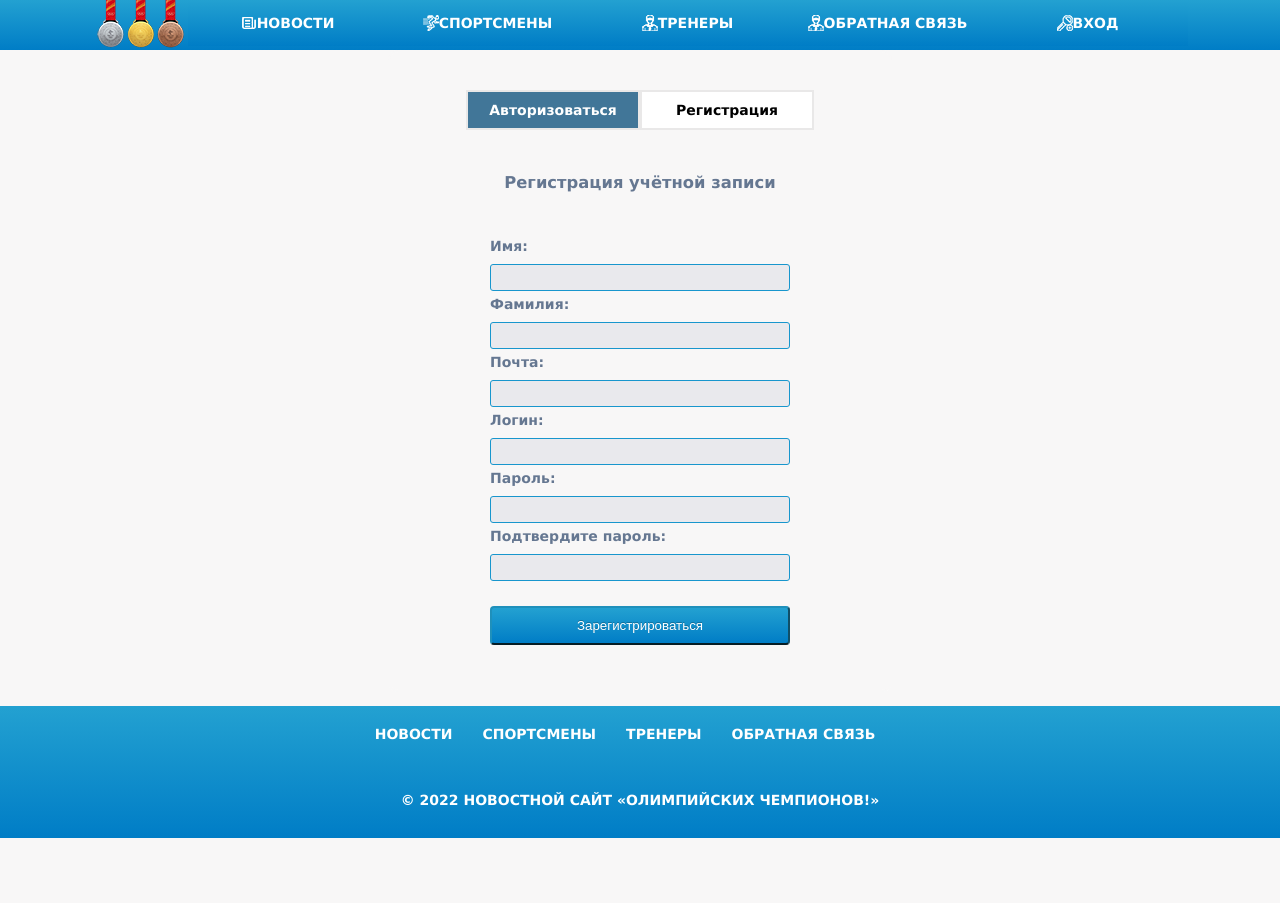
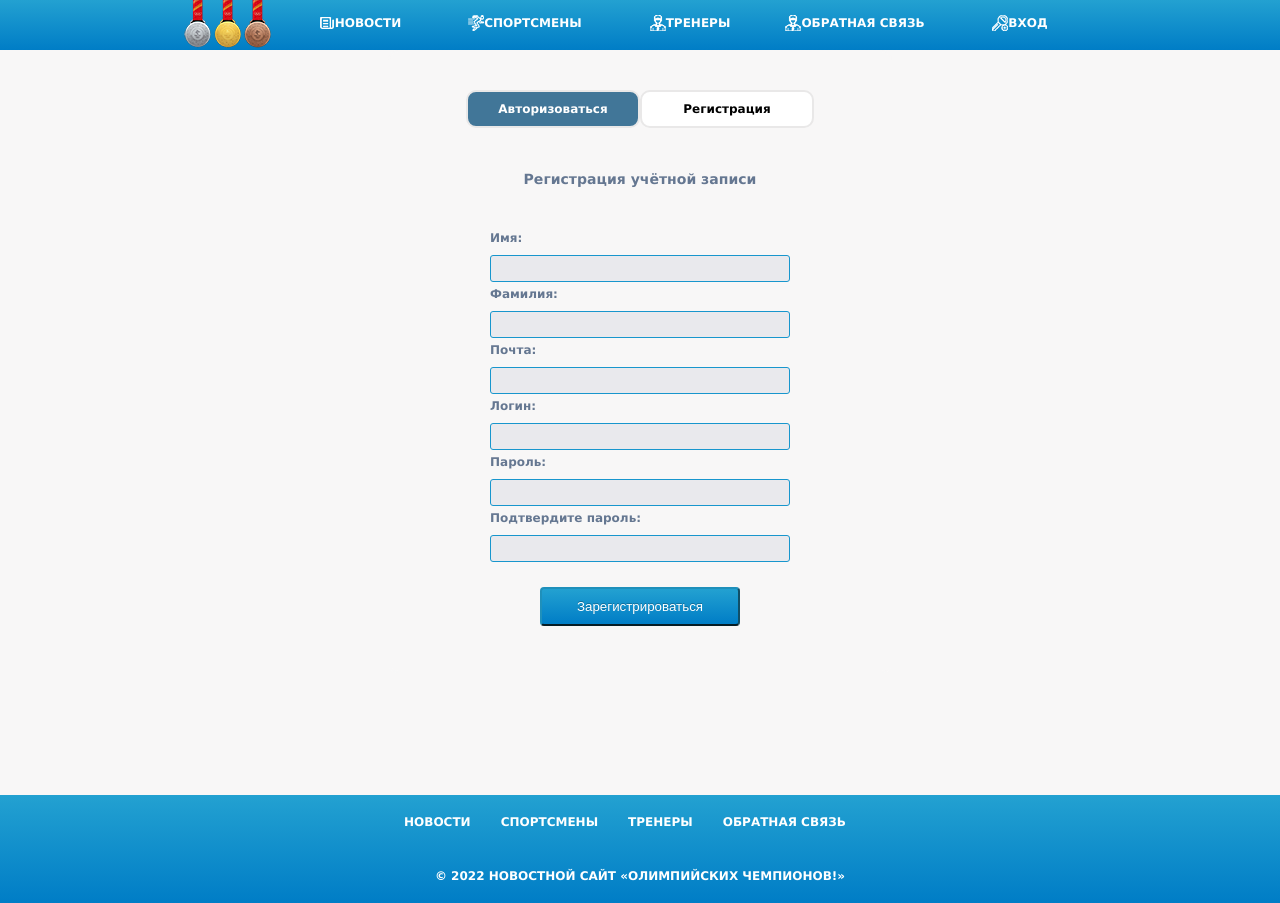
Before and after one commit to Latyshevdp72rus/Latyshevdp_WEB12, a Django app: page /account/registration/ in a window 1280 px wide. Before the commit the page ends 838 px from the top, so only its background shows below. Run offline with Django 4.2, Linux system fonts and the light colour scheme; parts of the project's set-up code (start-up, migrations or seed data) failed here and were passed over.

Commit message:
new version 20-10-2022

```diff
--- a/news_olimp_champions/static/css/main.css
+++ b/news_olimp_champions/static/css/main.css
@@ -1,13 +1,14 @@
 body {
+    display: flex;
+    flex-wrap: wrap;
+    /* align-content: flex-start; */
+    align-content: space-between;
     margin: 0px;
     padding: 0px;
     background: #f8f7f7;
-    display:flex;
-    flex-wrap: wrap;
-    align-content: space-between;
+    color: #657791;
     font-family: Verdana;
-    font-size: 14px;
-    color: #657791;
+    font-size: 12px;
 }
 
 #navbar {
@@ -28,10 +29,10 @@ header {
 #navbar li {
     list-style: none;
     float: left;
-    width: 200px;
+    width: 160px;
     padding: 0;
     margin: 0;
-    background-image: linear-gradient(to bottom, #23a1d1, #007dc6);
+    margin-left: 5px;
     background-repeat: repeat-x;
     border-color: #1f90bb #1f90bb #145e7a;
     color: white;
@@ -46,11 +47,10 @@ header {
     text-align: left;
     padding: 0;
     margin: 0;
-    width: 200px;
+    width: 160px;
     display: none;
     position: absolute;
     left: 0;
-    top: 50px;
 }
 
 #navbar li ul li {
@@ -64,7 +64,9 @@ header {
 
 #navbar li a {
     display: block;
-    width: 200px;
+    margin: 0px;
+    padding: 0px;
+    width: 160px;
     position: relative;
     padding-bottom: 15px;
     padding-top: 15px;
@@ -78,11 +80,7 @@ header {
 
 #navbar li>a:hover {
     color: #145e7a;
-
-    /* color: #ffffff; */
-    text-shadow: 0 -1px 0 rgb(0 0 0 / 25%);
     background-color: #007dc6;
-    background-image: linear-gradient(to bottom, #23a1d1, #007dc6);
     background-repeat: repeat-x;
     border-color: #1f90bb #1f90bb #145e7a;
     display: block;
@@ -106,23 +104,16 @@ header {
 .field {
     display: flex;
     justify-content: space-between;
+    align-content: flex-start;
     background: #f8f7f7;
-/*
-    border: 1px solid #e9e8e8;
-    box-shadow: 0 2px 4px 0 #dee2e6;
-      -webkit-box-shadow: 0 2px 4px 0 #dee2e6;
-*/
-    width: 900px;
+    width: 1100px;
     margin-left: auto;
     margin-right: auto;
-
-
 }
 
 .field_news {
-    width: 1389px;
+    width: 1100px;
     height: inherit;
-    /*border-right: 1px solid #e9e8e8;*/
     margin-top: 10px;
 }
 
@@ -147,17 +138,15 @@ header {
     flex-direction: column;
     background: white;
     margin: 5px;
-    /* padding: 10px;*/
     border: 1px solid #e9e8e8;
     -webkit-box-shadow: 0 2px 4px 0 #dee2e6;
     box-shadow: 0 2px 4px 0 #dee2e6;
 
 }
 
-
 .records_news2 {
     margin: 150px;
-    display:flex;
+    display: flex;
 }
 
 .records_news2,
@@ -167,19 +156,15 @@ header {
     margin: 5px;
     padding: 20px;
     border: 1px solid #e9e8e8;
-    /*width: 800px;*/
-    width:100%;
+    width: 100%;
     margin: auto;
 }
 
-.autoriz{
-    background: #ffffff;
+.autoriz {
     margin: 5px;
     padding: 20px;
-    border: 1px solid #e9e8e8;
     display: flex;
     margin: auto;
-
     width: 800px;
     justify-content: center;
 }
@@ -266,12 +251,16 @@ nav {
     background-image: linear-gradient(to bottom, #23a1d1, #007dc6);
     background-repeat: repeat-x;
     border-color: #1f90bb #1f90bb #145e7a;
-    width: 300px;
+    width: 200px;
 }
 
 .btn:hover {
     cursor: pointer;
-    background: #4d8faf;
+    /* background: #4d8faf; */
+    color: #145e7a;
+    background-color: #007dc6;
+    background-repeat: repeat-x;
+    border-color: #1f90bb #1f90bb #145e7a;
 }
 
 .btn_comments {
@@ -292,7 +281,6 @@ nav {
 
 .title_info_sportsman {
     display: flex;
-    /*flex-wrap: wrap;*/
     border-bottom: 1px solid #e9e8e8;
     padding: 10px;
     margin-right: 20px;
@@ -301,8 +289,6 @@ nav {
 .desc_info_sportsman {
     width: 160px;
 }
-
-
 
 .icon_header {
     display: flex;
@@ -327,11 +313,13 @@ nav {
 .switch_bg_b {
     padding: 10px;
     background: #417698;
+    border-radius: 10px;
 }
 
 .switch_bg_w {
     padding: 10px;
     background: white;
+    border-radius: 10px;
 }
 
 .color_switch_w {
@@ -353,12 +341,13 @@ nav {
 }
 
 footer {
-    display: block;
-    margin:0px;
-    padding:0px;
+    display: flex;
+    flex-direction: column;
+    justify-content: space-between;
+    margin: 0px;
+    padding: 0px;
     background-image: linear-gradient(to bottom, #23a1d1, #007dc6);
-    width:100%;
-    /*height: 300px;*/
+    width: 100%;
 }
 
 
@@ -444,7 +433,8 @@ section {
 
 .wrapper {
     margin: auto;
-    width: 1165px;
+    width: 1100px;
+
 }
 
 a:hover {
@@ -453,7 +443,7 @@ a:hover {
 
 .comments_user>form p {
     width: 1100px;
-    width:100%;
+    width: 100%;
 }
 
 label[for="id_text"] {
@@ -492,31 +482,28 @@ label[for="id_text"] {
     color: #145e7a;
 }
 
-.conatainer_footer{
-    text-align:center;
-    padding:30px;
-    color:white;
-    font-weight:bold;
+.conatainer_footer {
+    text-align: center;
+    padding: 20px;
+    color: white;
+    font-weight: bold;
 
 }
 
-.menu_footer{
-    display:flex;
+.menu_footer {
+    display: flex;
     justify-content: center;
-    margin:10px 0px;
-
+    margin: 10px 0px;
     padding: 10px 20px;
 }
 
 
-.menu_items>a{
-    margin-right:30px;
-    font-weight:bold;
-    color:#fff;
-
+.menu_items>a {
+    margin-right: 30px;
+    font-weight: bold;
+    color: #fff;
 }
 
-.menu_items>a:hover{
+.menu_items>a:hover {
     color: #145e7a;
-
 }
--- a/news_olimp_champions/static/css/slide.css
+++ b/news_olimp_champions/static/css/slide.css
@@ -12,7 +12,6 @@
 	top: 0px;
 	width: 100%;
 	height: 100%;
-	/*opacity: 0;*/
 	z-index: 2;
 	-webkit-transition: opacity 1s;
 	-moz-transition: opacity 1s;
--- a/news_olimp_champions/templates/base_login.html
+++ b/news_olimp_champions/templates/base_login.html
@@ -4,7 +4,7 @@
 
 <div class="wrapper">
     <div class="field">
-        <div style="width: 1165px;">
+        <div style="width: 1165px;margin-bottom: 30%;">
             <form action="" method="post">
                 <fieldset>
                     <div class="switch">
@@ -15,7 +15,7 @@
                             <a href="{% url 'register' %}" class="color_switch_w ">Регистрация</a>
                         </div>
                     </div>
-                    <h3 style="text-align:center;padding-bottom: 30px;padding-top: 30px;">Вход на сайт</h3>
+                    <h3 style="text-align:center;padding:30px 0px;">Вход на сайт</h3>
                     {% csrf_token %}
                     {{ form.as_p }}
                     <div class="btn_align">
--- a/news_olimp_champions/templates/base_registration.html
+++ b/news_olimp_champions/templates/base_registration.html
@@ -3,7 +3,7 @@
 
 <div class="wrapper">
     <div class="field">
-        <div style="width: 1165px;">
+        <div style="width: 1165px; margin-bottom: 10%;">
             <form action="" method="post">
                 <fieldset>
                     <div class="switch">
@@ -14,8 +14,7 @@
                             <a href="{% url 'register' %}" class="color_switch_b">Регистрация</a>
                         </div>
                     </div>
-                    <h3 style="text-align:center;padding-bottom: 30px;padding-top: 30px;">Регистрация учётной записи
-                    </h3>
+                    <h3 style="text-align:center;padding: 30px 0px;">Регистрация учётной записи </h3>
                     {% csrf_token %}
                     {{ form.as_p }}
                     <div class="btn_align">
--- a/news_olimp_champions/templates/inc/_footer.html
+++ b/news_olimp_champions/templates/inc/_footer.html
@@ -4,23 +4,22 @@
 <footer>
     <div class="menu_footer">
         <div class="menu_items">
-                 <a href="{% url 'trener' %}">НОВОСТИ</a>
+            <a href="{% url 'stand_list_view' %}">НОВОСТИ</a>
         </div>
         <div class="menu_items">
-                 <a href="{% url 'trener' %}">СПОРТСМЕНЫ</a>
+            <a href="{% url 'sportsman' %}">СПОРТСМЕНЫ</a>
         </div>
         <div class="menu_items">
             <a href="{% url 'trener' %}">ТРЕНЕРЫ</a>
         </div>
         <div class="menu_items">
-                <a href="{% url 'trener' %}">ОБРАТНАЯ СВЯЗЬ</a>
+            <a href="{% url 'feedback' %}">ОБРАТНАЯ СВЯЗЬ</a>
         </div>
     </div>
     <div class="conatainer_footer">
         © 2022 НОВОСТНОЙ САЙТ «ОЛИМПИЙСКИХ ЧЕМПИОНОВ!»
     </div>
 </footer>
-
 </body>
 </html>
 {% endblock %}
--- a/news_olimp_champions/templates/inc/_header.html
+++ b/news_olimp_champions/templates/inc/_header.html
@@ -98,4 +98,4 @@
         </nav>
     </header>
 
-{% endblock %}
+    {% endblock %}
```
Also changed, not shown: news_olimp_champions/db.sqlite3, 1 other file. Lines whose indentation alone changed are shown as unchanged.
